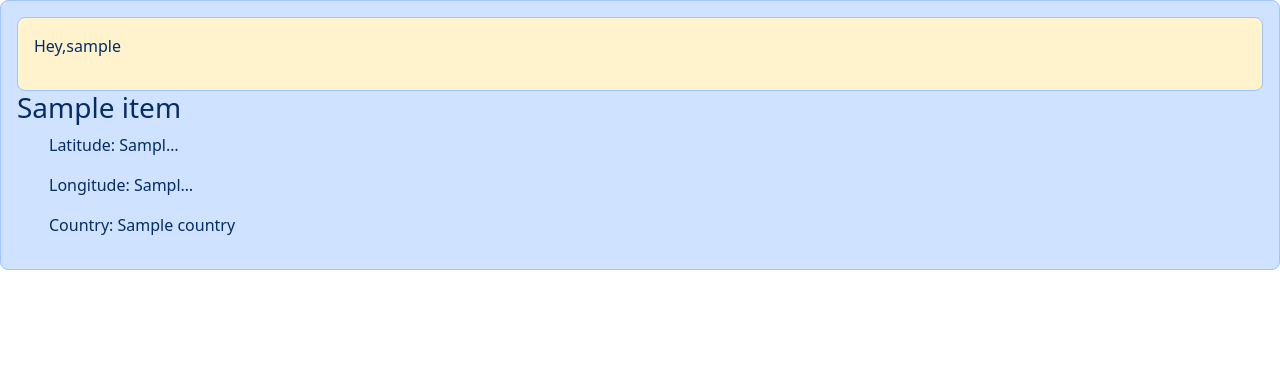
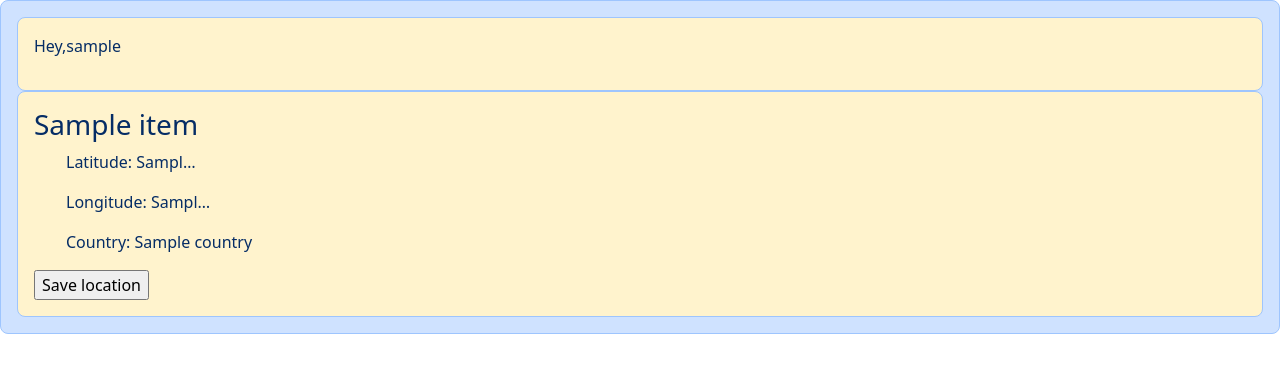
Before and after one commit to u-cha/WeatherApp, a Django app: a page that uses Weather/WeatherApp/templates/WeatherApp/lookup_results.html in a window 1280 px wide. Shown: the part 56-429 px from the top of the page. Run offline with Django 5.2, Linux system fonts and the light colour scheme; a user stored in the database is signed in; tables that the repository leaves empty hold one stand-in row (values such as "Sample post"); a database or web service that is not in the repository returns one stand-in record (values such as "Sample title"); data that the repository does not hold is empty.

Commit message:
Add hidden form to save locations from lookup page

```diff
--- a/Weather/WeatherApp/templates/WeatherApp/lookup_results.html
+++ b/Weather/WeatherApp/templates/WeatherApp/lookup_results.html
@@ -12,10 +12,22 @@
         {% for location in result.locations %}
 
             <div class="col">
+                <div class="p-3 text-primary-emphasis bg-warning-subtle border border-primary-subtle rounded-3">
                 <h3>{{location.name}}</h3>
                 <ul>Latitude: {{location.lat |truncatechars:6}}</ul>
                 <ul>Longitude: {{location.lon |truncatechars:6}}</ul>
                 <ul>Country: {{location.country}}</ul>
+                {% if result.is_authenticated %}
+                    <form action="/profile/" method="post">
+                        <input type="hidden" name="location_name" value="{{location.name}}">
+                        <input type="hidden" name="latitude" value="{{location.lat}}">
+                        <input type="hidden" name="longitude" value="{{location.lon}}">
+                        <input type="hidden" name="country" value="{{location.country}}">
+
+                        <input type="submit" value="Save location">
+                    </form>
+                {% endif %}
+                </div>
             </div>
 
         {% endfor %}
```
